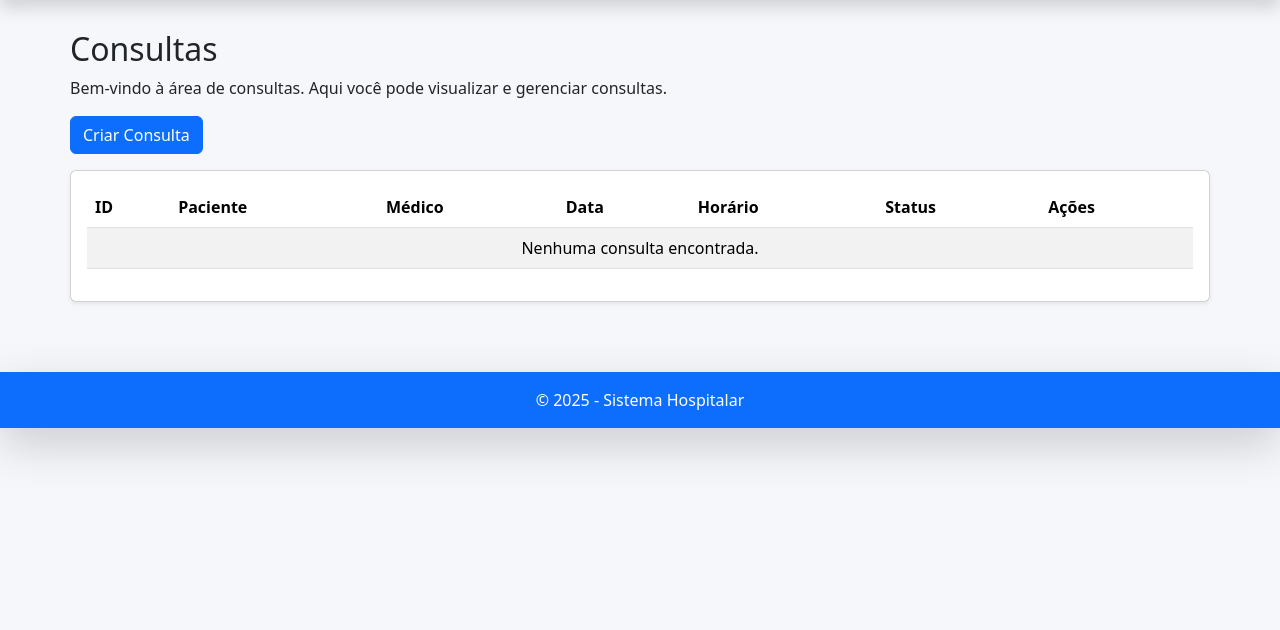
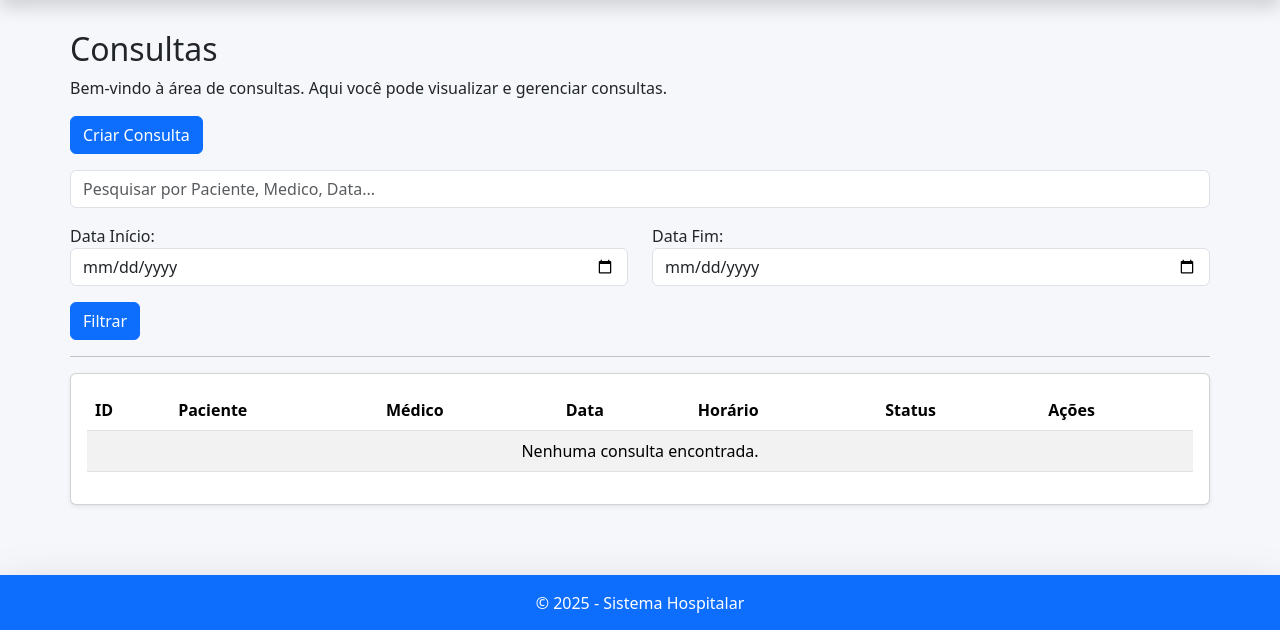
Before and after one commit to CaioAmorim-dev/django-hospital-crud, a Django app: page /consulta/ in a window 1280 px wide. Shown: the part 62-692 px from the top of the page. Run offline with Django 5.2, Linux system fonts and the light colour scheme; data that the repository does not hold is empty.

Commit message:
feat: Adicionando sistema de filtro para medicos e consultas e ajuste no sistema de calculo de idade dos pacientes

```diff
--- a/hospital/forms.py
+++ b/hospital/forms.py
@@ -2,29 +2,20 @@ from django import forms
 from django.core.exceptions import ValidationError
 from .models import Paciente, Medico, Consulta
 import re
+from datetime import date
+
 
 class PacienteForm(forms.ModelForm):
     class Meta:
         model = Paciente
-        fields = ["nome","idade", "contato", "cpf"]
+        # PACIENTE TEM: nome, idade, contato, cpf, data_nascimento
+        fields = ["nome", "contato", "cpf", "data_nascimento"]
         widgets = {
             'nome': forms.TextInput(attrs={'class': 'form-control', 'placeholder': 'Digite o nome do paciente'}),
-            'idade': forms.NumberInput(attrs={'class': 'form-control', 'placeholder': 'Idade'}),
             'contato': forms.TextInput(attrs={'class': 'form-control', 'placeholder': 'Telefone ou e-mail'}),
             'cpf': forms.TextInput(attrs={'class': 'form-control', 'placeholder': 'Digite o CPF do paciente'}),
-            }
-
-    def clean_idade(self):
-        idade = self.cleaned_data. get("idade")
-
-        if idade is None:
-         raise ValidationError("Idade é obrigatória.")
-
-        if idade < 0:
-         raise ValidationError("A idade não pode ser negativa. Tente novamente!")
-        return idade
-
-
+            'data_nascimento': forms.DateInput(attrs={'type': 'date', 'class': 'form-control', 'placeholder': 'Data de nascimento'}),
+        }
 
     def clean_contato(self):
         contato = self.cleaned_data.get("contato")
@@ -32,9 +23,11 @@ class PacienteForm(forms.ModelForm):
         if not contato:
             raise ValidationError("Contato é obrigatório.")
 
+        # só aceita dígitos, de 8 a 15
         if not re.fullmatch(r'\d{8,15}', str(contato)):
             raise ValidationError("Telefone inválido. Digite apenas números (8 a 15 dígitos).")
 
+        # valida duplicidade de contato
         if Paciente.objects.filter(contato=contato).exclude(id=self.instance.id).exists():
             raise ValidationError("Este telefone já está cadastrado para outro paciente.")
 
@@ -44,46 +37,64 @@ class PacienteForm(forms.ModelForm):
         cpf = self.cleaned_data.get("cpf")
 
         if not cpf:
-             raise ValidationError("Erro! Digite o CPF novamente!")
-
+            raise ValidationError("Erro! Digite o CPF novamente!")
 
         cpf_digits = re.sub(r'\D', '', str(cpf))
 
         if len(cpf_digits) != 11:
             raise ValidationError("CPF inválido. Deve conter 11 dígitos.")
 
-
         if Paciente.objects.filter(cpf=cpf_digits).exclude(id=self.instance.id).exists():
             raise ValidationError("Este CPF já está cadastrado.")
 
         return cpf_digits
 
+    def clean_data_nascimento(self):
+        data_nascimento = self.cleaned_data.get("data_nascimento")
+        if data_nascimento > date.today():
+            raise ValidationError("A data de nascimento não pode ser no futuro.")
+        return data_nascimento
 
 
 
 class MedicoForm(forms.ModelForm):
     class Meta:
         model = Medico
-        fields = ['nome', 'numero', 'cpf']
+        # MODELO TEM: nome, especialidade, crm, cpf
+        fields = ['nome', 'especialidade', 'crm', 'cpf']
         widgets = {
-            'nome': forms.TextInput(attrs={'class': 'form-control', 'placeholder': 'Nome do médico'}),
-            'numero': forms.TextInput(attrs={'class': 'form-control', 'placeholder': 'Número de registro'}),
-            'cpf': forms.TextInput(attrs={'class': 'form-control', 'placeholder': 'Digite o CPF do médico'}),
+            'nome': forms.TextInput(attrs={
+                'class': 'form-control',
+                'placeholder': 'Nome do médico'
+            }),
+            'especialidade': forms.TextInput(attrs={
+                'class': 'form-control',
+                'placeholder': 'Especialidade'
+            }),
+            'crm': forms.TextInput(attrs={
+                'class': 'form-control',
+                'placeholder': 'CRM do médico'
+            }),
+            'cpf': forms.TextInput(attrs={
+                'class': 'form-control',
+                'placeholder': 'Digite o CPF do médico'
+            }),
         }
 
-    def clean_numero(self):
-        numero = self.cleaned_data.get("numero")
+    def clean_crm(self):
+        crm = self.cleaned_data.get("crm")
 
-        if not numero:
-            raise ValidationError("Número é obrigatório.")
+        if not crm:
+            raise ValidationError("CRM é obrigatório.")
 
-        if not re.fullmatch(r'\d{4,10}', str(numero)):
-            raise ValidationError("Número inválido. Digite apenas números (4 a 10 dígitos).")
+        # exemplo simples: só dígitos e letras, mínimo 4 caracteres
+        if not re.fullmatch(r'[A-Za-z0-9]{4,20}', str(crm)):
+            raise ValidationError("CRM inválido. Use de 4 a 20 caracteres, letras e números.")
 
-        if Medico.objects.filter(numero=numero).exclude(id=self.instance.id).exists():
-            raise ValidationError("Este número já está cadastrado para outro médico.")
+        if Medico.objects.filter(crm=crm).exclude(id=self.instance.id).exists():
+            raise ValidationError("Este CRM já está cadastrado para outro médico.")
 
-        return numero
+        return crm
 
     def clean_cpf(self):
         cpf = self.cleaned_data.get("cpf")
@@ -109,7 +120,10 @@ class ConsultaForm(forms.ModelForm):
         widgets = {
             'paciente': forms.Select(attrs={'class': 'form-select'}),
             'medico': forms.Select(attrs={'class': 'form-select'}),
-            'data': forms.DateTimeInput(attrs={'class': 'form-control', 'type': 'datetime-local'}),
+            'data': forms.DateTimeInput(attrs={
+                'class': 'form-control',
+                'type': 'datetime-local'
+            }),
             'situacao': forms.Select(attrs={'class': 'form-select'}),
         }
 
--- a/hospital/models.py
+++ b/hospital/models.py
@@ -1,18 +1,42 @@
 from django.db import models
+from django.core.exceptions import ValidationError
+from django.utils import timezone
+from datetime import date
 
 class Paciente(models.Model):
     nome = models.CharField(max_length=100)
-    idade = models.IntegerField()
-    contato = models.IntegerField()
+    contato = models.CharField(max_length=15)
     cpf = models.CharField(max_length=11, default="00000000000")
     data_nascimento = models.DateField(null=True, blank=True)
 
     def __str__(self):
         return self.nome
 
+    @property
+    def idade(self):
+        """Calcula a idade do paciente com base na data de nascimento."""
+
+        if self.data_nascimento:
+            today = date.today()
+            idade = today.year - self.data_nascimento.year
+            if today.month < self.data_nascimento.month or (today.month == self.data_nascimento.month and today.day < self.data_nascimento.day):
+                idade -= 1
+            return idade
+        return None  # Retorna None se a data de nascimento não estiver definida
+
 class Medico(models.Model):
+    ESPECIALIDADE_CHOICES = [
+        ('oftalmologia', 'Oftalmologia'),
+        ('cardiologia', 'Cardiologia'),
+        ('dermatologia', 'Dermatologia'),
+    ]
     nome = models.CharField(max_length=100)
-    numero = models.IntegerField()
+    especialidade = models.CharField(
+        max_length=255,
+        choices=ESPECIALIDADE_CHOICES,
+        default='Clínico Geral'
+    )
+
     crm = models.CharField(max_length=20, unique=True)
     cpf = models.CharField(max_length=11, default="00000000000")
 
@@ -33,3 +57,8 @@ class Consulta(models.Model):
 
     def __str__(self):
         return f"{self.paciente.nome} - {self.medico.nome} ({self.get_situacao_display()})"
+
+    def clean(self):
+        # Verifica se a data da consulta é no passado
+        if self.data and self.data < timezone.now():
+            raise ValidationError("A data da consulta não pode ser no passado.")
--- a/hospital/templates/consulta/home_consultas.html
+++ b/hospital/templates/consulta/home_consultas.html
@@ -11,6 +11,28 @@
 <button class="btn btn-primary mb-3" data-bs-toggle="modal" data-bs-target="#modalCriarConsulta">
     Criar Consulta
 </button>
+
+<!-- FORMULÁRIO DE FILTRO -->
+<form method="get">
+    <input type="text" name="q" placeholder="Pesquisar por Paciente, Medico, Data..." value="{{ termo }}" class="form-control mb-3">
+
+    <!-- Filtro de Intervalo de Data -->
+
+    <div class="row mb-3">
+        <div class="col">
+            <label for="data_inicio">Data Início:</label>
+            <input type="date" name="data_inicio" value="{{ data_inicio }}" class="form-control" placeholder="Data Início">
+        </div>
+        <div class="col">
+            <label for="data_fim">Data Fim:</label>
+            <input type="date" name="data_fim" value="{{ data_fim }}" class="form-control" placeholder="Data Fim">
+        </div>
+    </div>
+
+    <button type="submit" class="btn btn-primary">Filtrar</button>
+</form>
+
+<hr>
 
 <!-- TABELA DE CONSULTAS -->
 <div class="card shadow-sm">
@@ -56,7 +78,7 @@
 
                         {% if consulta.situacao != "CA" %}
                         <button class="btn btn-danger btn-sm"
-                                onclick="abrirModalCancelar({{ consulta.id }})">
+                                onclick="abrirModalCancelar('{{ consulta.id }}')">
                             Cancelar
                         </button>
                         {% endif %}
--- a/hospital/views.py
+++ b/hospital/views.py
@@ -149,12 +149,28 @@ def excluir_medico(request, medico_id):
 def consulta_home(request):
     # nova função
     termo = request.GET.get('q', '')
+    data_inicio = request.GET.get('data_inicio', '')
+    data_fim = request.GET.get('data_fim', '')
+
     consultas = Consulta.objects.all()
-    form = ConsultaForm()  # <-- IMPORTANTE
+
+    if termo:
+        consultas = consultas.filter(
+            Q(paciente__nome__icontains=termo) |
+            Q(medico__nome__icontains=termo) |
+            Q(data__icontains=termo)
+        )
+
+    if data_inicio:
+        consultas = consultas.filter(data__date__gte=data_inicio)
+    if data_fim:
+        consultas = consultas.filter(data__date__lte=data_fim)
+
     return render(request, 'consulta/home_consultas.html', {
         'termo': termo,
-        'consultas': consultas,
-        'form': form
+        'data_inicio': data_inicio,
+        'data_fim': data_fim,
+        'consultas': consultas
     })
 
 def criar_consulta(request):
```
Also changed, not shown: hospital/admin.py (+31 -22 lines), hospital/templates/medico/home_medico.html (+49 -54 lines), hospital/migrations/0004_remove_medico_numero_remove_paciente_idade_and_more.py (added).
